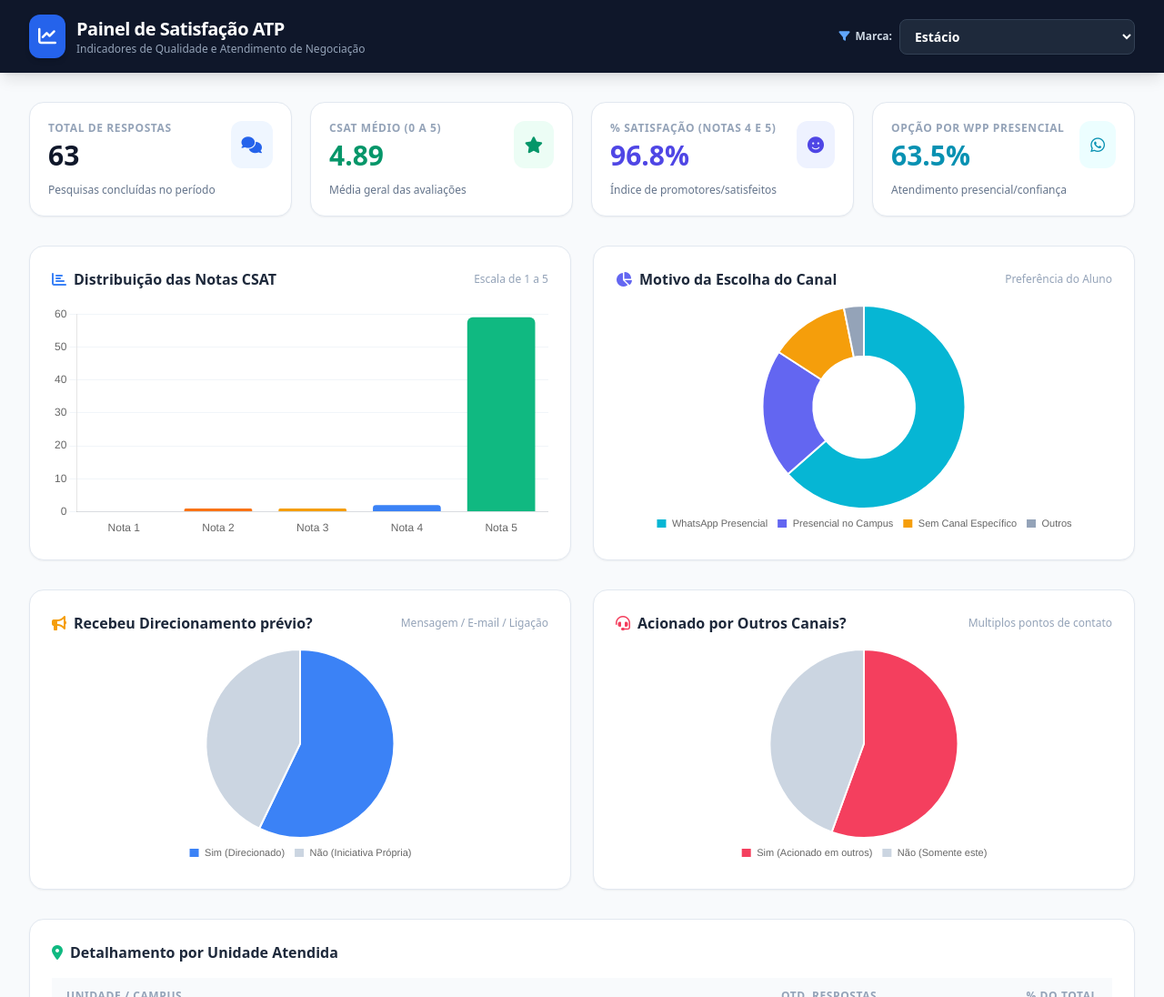
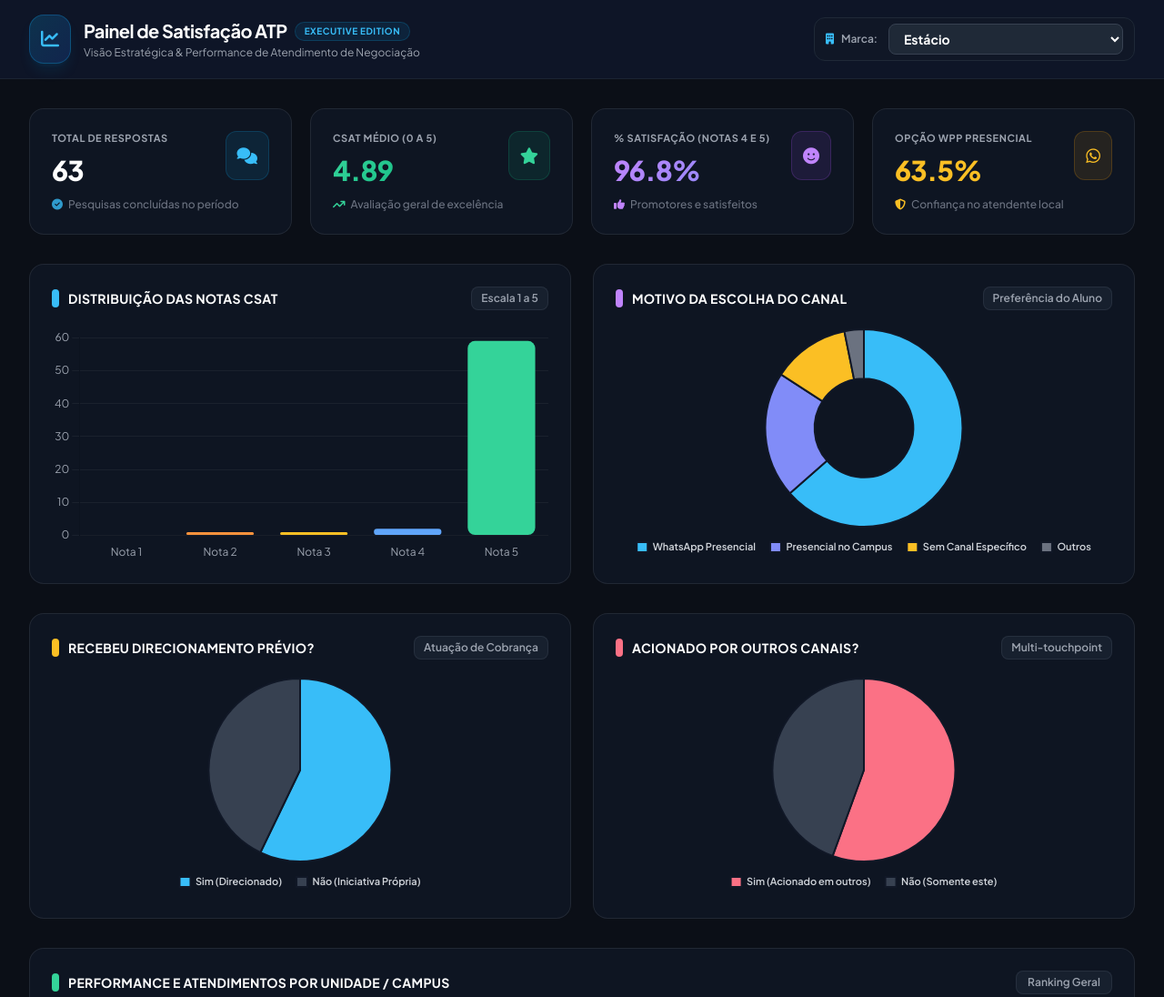
Before and after one commit to lfcoelho1982/dashboard-satisfacao, a plain HTML site: page index.html in a window 1280 px wide. Shown: the top 1096 px of the page at 91% size. Drawn offline with nearby package versions, Linux system fonts and the light colour scheme.

Commit message:
Update index.html

```diff
--- a/index.html
+++ b/index.html
@@ -1,191 +1,301 @@
 <!DOCTYPE html>
-<html lang="pt-BR">
+<html lang="pt-BR" class="dark">
 <head>
   <meta charset="UTF-8" />
   <meta name="viewport" content="width=device-width, initial-scale=1.0"/>
-  <title>Dashboard de Satisfação ATP - Estácio, Wyden & IDOMED</title>
+  <title>Dashboard de Satisfação ATP - Executive Dark Premium</title>
   <!-- Tailwind CSS -->
   <script src="https://cdn.tailwindcss.com"></script>
   <!-- Chart.js -->
   <script src="https://cdn.jsdelivr.net/npm/chart.js"></script>
   <!-- FontAwesome -->
   <link href="https://cdnjs.cloudflare.com/ajax/libs/font-awesome/6.4.0/css/all.min.css" rel="stylesheet" />
+  <!-- Google Fonts -->
+  <link rel="preconnect" href="https://fonts.googleapis.com">
+  <link rel="preconnect" href="https://fonts.gstatic.com" crossorigin>
+  <link href="https://fonts.googleapis.com/css2?family=Plus+Jakarta+Sans:wght@400;500;600;700;800&display=swap" rel="stylesheet">
+
+  <script>
+    tailwind.config = {
+      darkMode: 'class',
+      theme: {
+        extend: {
+          fontFamily: {
+            sans: ['"Plus Jakarta Sans"', 'sans-serif'],
+          },
+          colors: {
+            dark: {
+              bg: '#0B0F17',
+              card: '#111827',
+              border: '#1F2937',
+              header: '#0F172A',
+              hover: '#1E293B'
+            },
+            accent: {
+              blue: '#38BDF8',
+              emerald: '#34D399',
+              purple: '#A78BFA',
+              amber: '#FBBF24',
+              rose: '#FB7185'
+            }
+          }
+        }
+      }
+    }
+  </script>
+  <style>
+    body {
+      background-color: #0B0F17;
+      color: #F3F4F6;
+    }
+    .glass-card {
+      background: rgba(17, 24, 39, 0.75);
+      backdrop-filter: blur(12px);
+      border: 1px solid rgba(255, 255, 255, 0.08);
+    }
+    .glass-card:hover {
+      border-color: rgba(56, 189, 248, 0.3);
+      box-shadow: 0 10px 30px -10px rgba(0, 0, 0, 0.5);
+    }
+    .gradient-text-blue {
+      background: linear-gradient(135deg, #38BDF8 0%, #818CF8 100%);
+      -webkit-background-clip: text;
+      -webkit-text-fill-color: transparent;
+    }
+    .gradient-text-emerald {
+      background: linear-gradient(135deg, #34D399 0%, #10B981 100%);
+      -webkit-background-clip: text;
+      -webkit-text-fill-color: transparent;
+    }
+    .gradient-text-purple {
+      background: linear-gradient(135deg, #C084FC 0%, #818CF8 100%);
+      -webkit-background-clip: text;
+      -webkit-text-fill-color: transparent;
+    }
+    /* Custom Scrollbar */
+    ::-webkit-scrollbar {
+      width: 6px;
+      height: 6px;
+    }
+    ::-webkit-scrollbar-track {
+      background: #0B0F17;
+    }
+    ::-webkit-scrollbar-thumb {
+      background: #1F2937;
+      border-radius: 4px;
+    }
+    ::-webkit-scrollbar-thumb:hover {
+      background: #374151;
+    }
+  </style>
 </head>
-<body class="bg-slate-50 font-sans text-slate-800 antialiased">
-  <div class="min-h-screen flex flex-col">
-    <!-- Header -->
-    <header class="bg-slate-900 text-white shadow-lg sticky top-0 z-50">
+<body class="font-sans antialiased min-h-screen flex flex-col selection:bg-sky-500 selection:text-white">
+  <div class="flex-1 flex flex-col">
+    <!-- Executive Header -->
+    <header class="bg-dark-header/90 backdrop-blur-md border-b border-gray-800/80 sticky top-0 z-50">
       <div class="max-w-7xl mx-auto px-4 sm:px-6 lg:px-8 py-4 flex flex-col sm:flex-row justify-between items-center gap-4">
-        <div class="flex items-center gap-3">
-          <div class="p-2.5 bg-blue-600 rounded-xl shadow-md">
-            <i class="fa-solid fa-chart-line text-xl text-white"></i>
+
+        <div class="flex items-center gap-3.5">
+          <div class="p-3 bg-gradient-to-br from-sky-500/20 to-blue-600/20 rounded-2xl border border-sky-500/30 text-sky-400 shadow-lg shadow-sky-500/10">
+            <i class="fa-solid fa-chart-line text-xl"></i>
           </div>
           <div>
-            <h1 class="text-xl font-extrabold tracking-tight">Painel de Satisfação ATP</h1>
-            <p class="text-xs text-slate-400">Indicadores de Qualidade e Atendimento de Negociação</p>
+            <div class="flex items-center gap-2">
+              <h1 class="text-xl font-bold tracking-tight text-white">Painel de Satisfação ATP</h1>
+              <span class="px-2.5 py-0.5 text-[10px] font-bold tracking-wider uppercase rounded-full bg-sky-500/10 text-sky-400 border border-sky-500/20">Executive Edition</span>
+            </div>
+            <p class="text-xs text-gray-400 mt-0.5">Visão Estratégica & Performance de Atendimento de Negociação</p>
           </div>
         </div>
 
-        <!-- Seleção de Marca -->
-        <div class="flex items-center gap-2">
-          <label for="brandSelect" class="text-xs font-semibold text-slate-300 flex items-center gap-1.5">
-            <i class="fa-solid fa-filter text-blue-400"></i> Marca:
+        <!-- Marca Filter Dropdown -->
+        <div class="flex items-center gap-3 bg-gray-900/80 p-1.5 px-3 rounded-xl border border-gray-800">
+          <label for="brandSelect" class="text-xs font-semibold text-gray-400 flex items-center gap-2">
+            <i class="fa-solid fa-building text-sky-400"></i> Marca:
           </label>
-          <select id="brandSelect" onchange="updateDashboard()" class="bg-slate-800 text-white text-sm font-semibold rounded-lg px-3 py-2 border border-slate-700 focus:ring-2 focus:ring-blue-500 focus:outline-none shadow-sm cursor-pointer hover:bg-slate-750 transition">
+          <select id="brandSelect" onchange="updateDashboard()" class="bg-gray-800 text-white text-sm font-bold rounded-lg px-3 py-1.5 border border-gray-700 focus:ring-2 focus:ring-sky-500 focus:outline-none cursor-pointer hover:bg-gray-750 transition">
             <option value="ALL">Todas as Marcas (Consolidado)</option>
             <option value="ESTACIO" selected>Estácio</option>
             <option value="WYDEN">Wyden</option>
             <option value="IDOMED">IDOMED</option>
           </select>
         </div>
+
       </div>
     </header>
 
-    <!-- Main Content -->
+    <!-- Main Body -->
     <main class="flex-1 max-w-7xl w-full mx-auto px-4 sm:px-6 lg:px-8 py-8 space-y-8">
 
-      <!-- KPI Cards Header -->
+      <!-- Executive KPI Strip -->
       <div class="grid grid-cols-1 sm:grid-cols-2 lg:grid-cols-4 gap-5">
+
         <!-- KPI 1 -->
-        <div class="bg-white p-5 rounded-2xl shadow-sm border border-slate-200 hover:shadow-md transition">
+        <div class="glass-card p-6 rounded-2xl transition-all duration-300">
           <div class="flex justify-between items-start">
             <div>
-              <p class="text-xs font-bold text-slate-400 uppercase tracking-wider">Total de Respostas</p>
-              <h3 id="kpiTotal" class="text-3xl font-extrabold text-slate-900 mt-1">0</h3>
+              <p class="text-[11px] font-bold uppercase tracking-wider text-gray-400">Total de Respostas</p>
+              <h3 id="kpiTotal" class="text-3xl font-black text-white mt-2 tracking-tight">0</h3>
             </div>
-            <div class="p-3 bg-blue-50 text-blue-600 rounded-xl">
+            <div class="p-3 bg-sky-500/10 text-sky-400 rounded-xl border border-sky-500/20">
               <i class="fa-solid fa-comments text-lg"></i>
             </div>
           </div>
-          <p class="text-xs text-slate-500 mt-3 font-medium">Pesquisas concluídas no período</p>
+          <p class="text-xs text-gray-500 mt-3 font-medium flex items-center gap-1.5">
+            <i class="fa-solid fa-check-circle text-sky-400/80"></i> Pesquisas concluídas no período
+          </p>
         </div>
 
         <!-- KPI 2 -->
-        <div class="bg-white p-5 rounded-2xl shadow-sm border border-slate-200 hover:shadow-md transition">
+        <div class="glass-card p-6 rounded-2xl transition-all duration-300">
           <div class="flex justify-between items-start">
             <div>
-              <p class="text-xs font-bold text-slate-400 uppercase tracking-wider">CSAT Médio (0 a 5)</p>
-              <h3 id="kpiCsat" class="text-3xl font-extrabold text-emerald-600 mt-1">0.00</h3>
+              <p class="text-[11px] font-bold uppercase tracking-wider text-gray-400">CSAT Médio (0 a 5)</p>
+              <h3 id="kpiCsat" class="text-3xl font-black gradient-text-emerald mt-2 tracking-tight">0.00</h3>
             </div>
-            <div class="p-3 bg-emerald-50 text-emerald-600 rounded-xl">
+            <div class="p-3 bg-emerald-500/10 text-emerald-400 rounded-xl border border-emerald-500/20">
               <i class="fa-solid fa-star text-lg"></i>
             </div>
           </div>
-          <p class="text-xs text-slate-500 mt-3 font-medium">Média geral das avaliações</p>
+          <p class="text-xs text-gray-500 mt-3 font-medium flex items-center gap-1.5">
+            <i class="fa-solid fa-arrow-trend-up text-emerald-400"></i> Avaliação geral de excelência
+          </p>
         </div>
 
         <!-- KPI 3 -->
-        <div class="bg-white p-5 rounded-2xl shadow-sm border border-slate-200 hover:shadow-md transition">
+        <div class="glass-card p-6 rounded-2xl transition-all duration-300">
           <div class="flex justify-between items-start">
             <div>
-              <p class="text-xs font-bold text-slate-400 uppercase tracking-wider">% Satisfação (Notas 4 e 5)</p>
-              <h3 id="kpiPercent" class="text-3xl font-extrabold text-indigo-600 mt-1">0%</h3>
+              <p class="text-[11px] font-bold uppercase tracking-wider text-gray-400">% Satisfação (Notas 4 e 5)</p>
+              <h3 id="kpiPercent" class="text-3xl font-black gradient-text-purple mt-2 tracking-tight">0%</h3>
             </div>
-            <div class="p-3 bg-indigo-50 text-indigo-600 rounded-xl">
+            <div class="p-3 bg-purple-500/10 text-purple-400 rounded-xl border border-purple-500/20">
               <i class="fa-solid fa-face-smile text-lg"></i>
             </div>
           </div>
-          <p class="text-xs text-slate-500 mt-3 font-medium">Índice de promotores/satisfeitos</p>
+          <p class="text-xs text-gray-500 mt-3 font-medium flex items-center gap-1.5">
+            <i class="fa-solid fa-thumbs-up text-purple-400"></i> Promotores e satisfeitos
+          </p>
         </div>
 
         <!-- KPI 4 -->
-        <div class="bg-white p-5 rounded-2xl shadow-sm border border-slate-200 hover:shadow-md transition">
+        <div class="glass-card p-6 rounded-2xl transition-all duration-300">
           <div class="flex justify-between items-start">
             <div>
-              <p class="text-xs font-bold text-slate-400 uppercase tracking-wider">Opção por Wpp Presencial</p>
-              <h3 id="kpiWpp" class="text-3xl font-extrabold text-cyan-600 mt-1">0%</h3>
+              <p class="text-[11px] font-bold uppercase tracking-wider text-gray-400">Opção Wpp Presencial</p>
+              <h3 id="kpiWpp" class="text-3xl font-black text-amber-400 mt-2 tracking-tight">0%</h3>
             </div>
-            <div class="p-3 bg-cyan-50 text-cyan-600 rounded-xl">
+            <div class="p-3 bg-amber-500/10 text-amber-400 rounded-xl border border-amber-500/20">
               <i class="fa-brands fa-whatsapp text-lg"></i>
             </div>
           </div>
-          <p class="text-xs text-slate-500 mt-3 font-medium">Atendimento presencial/confiança</p>
+          <p class="text-xs text-gray-500 mt-3 font-medium flex items-center gap-1.5">
+            <i class="fa-solid fa-shield-halved text-amber-400"></i> Confiança no atendente local
+          </p>
         </div>
+
       </div>
 
-      <!-- Charts Section 1 -->
+      <!-- Main Charts Row 1 -->
       <div class="grid grid-cols-1 lg:grid-cols-2 gap-6">
+
         <!-- Chart 1: Distribuição CSAT -->
-        <div class="bg-white p-6 rounded-2xl shadow-sm border border-slate-200">
-          <div class="flex justify-between items-center mb-4">
-            <h2 class="text-base font-bold text-slate-800 flex items-center gap-2">
-              <i class="fa-solid fa-chart-bar text-blue-500"></i> Distribuição das Notas CSAT
-            </h2>
-            <span class="text-xs font-medium text-slate-400">Escala de 1 a 5</span>
+        <div class="glass-card p-6 rounded-2xl">
+          <div class="flex justify-between items-center mb-5">
+            <div class="flex items-center gap-2.5">
+              <div class="w-2 h-5 bg-sky-400 rounded-full"></div>
+              <h2 class="text-sm font-bold text-white tracking-wide uppercase">Distribuição das Notas CSAT</h2>
+            </div>
+            <span class="text-xs font-semibold text-gray-400 bg-gray-800/60 px-2.5 py-1 rounded-lg border border-gray-700/50">Escala 1 a 5</span>
           </div>
           <div class="h-64">
             <canvas id="chartCsat"></canvas>
           </div>
         </div>
 
-        <!-- Chart 2: Motivos de Escolha -->
-        <div class="bg-white p-6 rounded-2xl shadow-sm border border-slate-200">
-          <div class="flex justify-between items-center mb-4">
-            <h2 class="text-base font-bold text-slate-800 flex items-center gap-2">
-              <i class="fa-solid fa-pie-chart text-indigo-500"></i> Motivo da Escolha do Canal
-            </h2>
-            <span class="text-xs font-medium text-slate-400">Preferência do Aluno</span>
+        <!-- Chart 2: Motivos da Escolha -->
+        <div class="glass-card p-6 rounded-2xl">
+          <div class="flex justify-between items-center mb-5">
+            <div class="flex items-center gap-2.5">
+              <div class="w-2 h-5 bg-purple-400 rounded-full"></div>
+              <h2 class="text-sm font-bold text-white tracking-wide uppercase">Motivo da Escolha do Canal</h2>
+            </div>
+            <span class="text-xs font-semibold text-gray-400 bg-gray-800/60 px-2.5 py-1 rounded-lg border border-gray-700/50">Preferência do Aluno</span>
           </div>
           <div class="h-64">
             <canvas id="chartMotivos"></canvas>
           </div>
         </div>
+
       </div>
 
-      <!-- Charts Section 2 -->
+      <!-- Main Charts Row 2 -->
       <div class="grid grid-cols-1 lg:grid-cols-2 gap-6">
-        <!-- Chart 3: Direcionamento por Cobrança -->
-        <div class="bg-white p-6 rounded-2xl shadow-sm border border-slate-200">
-          <div class="flex justify-between items-center mb-4">
-            <h2 class="text-base font-bold text-slate-800 flex items-center gap-2">
-              <i class="fa-solid fa-bullhorn text-amber-500"></i> Recebeu Direcionamento prévio?
-            </h2>
-            <span class="text-xs font-medium text-slate-400">Mensagem / E-mail / Ligação</span>
+
+        <!-- Chart 3: Direcionado -->
+        <div class="glass-card p-6 rounded-2xl">
+          <div class="flex justify-between items-center mb-5">
+            <div class="flex items-center gap-2.5">
+              <div class="w-2 h-5 bg-amber-400 rounded-full"></div>
+              <h2 class="text-sm font-bold text-white tracking-wide uppercase">Recebeu Direcionamento Prévio?</h2>
+            </div>
+            <span class="text-xs font-semibold text-gray-400 bg-gray-800/60 px-2.5 py-1 rounded-lg border border-gray-700/50">Atuação de Cobrança</span>
           </div>
           <div class="h-60">
             <canvas id="chartDirecionado"></canvas>
           </div>
         </div>
 
-        <!-- Chart 4: Acionamento Outros Canais -->
-        <div class="bg-white p-6 rounded-2xl shadow-sm border border-slate-200">
-          <div class="flex justify-between items-center mb-4">
-            <h2 class="text-base font-bold text-slate-800 flex items-center gap-2">
-              <i class="fa-solid fa-headset text-rose-500"></i> Acionado por Outros Canais?
-            </h2>
-            <span class="text-xs font-medium text-slate-400">Multiplos pontos de contato</span>
+        <!-- Chart 4: Outros Canais -->
+        <div class="glass-card p-6 rounded-2xl">
+          <div class="flex justify-between items-center mb-5">
+            <div class="flex items-center gap-2.5">
+              <div class="w-2 h-5 bg-rose-400 rounded-full"></div>
+              <h2 class="text-sm font-bold text-white tracking-wide uppercase">Acionado por Outros Canais?</h2>
+            </div>
+            <span class="text-xs font-semibold text-gray-400 bg-gray-800/60 px-2.5 py-1 rounded-lg border border-gray-700/50">Multi-touchpoint</span>
           </div>
           <div class="h-60">
             <canvas id="chartOutros"></canvas>
           </div>
         </div>
+
       </div>
 
-      <!-- Unidades Table / Ranking -->
-      <div class="bg-white p-6 rounded-2xl shadow-sm border border-slate-200">
-        <h2 class="text-base font-bold text-slate-800 mb-4 flex items-center gap-2">
-          <i class="fa-solid fa-location-dot text-emerald-500"></i> Detalhamento por Unidade Atendida
-        </h2>
+      <!-- Ranking Unidades -->
+      <div class="glass-card p-6 rounded-2xl">
+        <div class="flex justify-between items-center mb-5">
+          <div class="flex items-center gap-2.5">
+            <div class="w-2 h-5 bg-emerald-400 rounded-full"></div>
+            <h2 class="text-sm font-bold text-white tracking-wide uppercase">Performance e Atendimentos por Unidade / Campus</h2>
+          </div>
+          <span class="text-xs font-semibold text-gray-400 bg-gray-800/60 px-3 py-1 rounded-lg border border-gray-700/50">Ranking Geral</span>
+        </div>
+
         <div class="overflow-x-auto">
           <table class="w-full text-left border-collapse">
             <thead>
-              <tr class="border-b border-slate-200 text-xs font-bold text-slate-400 uppercase tracking-wider bg-slate-50">
-                <th class="py-3 px-4">Unidade / Campus</th>
-                <th class="py-3 px-4 text-right">Qtd. Respostas</th>
-                <th class="py-3 px-4 text-right">% do Total</th>
+              <tr class="border-b border-gray-800 text-[11px] font-bold text-gray-400 uppercase tracking-wider bg-gray-900/50">
+                <th class="py-3.5 px-4 rounded-l-xl">Unidade / Campus</th>
+                <th class="py-3.5 px-4 text-right">Qtd. Respostas</th>
+                <th class="py-3.5 px-4 text-right rounded-r-xl">% do Volume</th>
               </tr>
             </thead>
-            <tbody id="unidadesTable" class="divide-y divide-slate-100 text-sm text-slate-700 font-medium">
+            <tbody id="unidadesTable" class="divide-y divide-gray-800/60 text-sm font-medium">
               <!-- Injected by JavaScript -->
             </tbody>
           </table>
         </div>
       </div>
+
     </main>
 
-    <!-- Footer -->
-    <footer class="bg-white border-t border-slate-200 py-4 text-center text-xs text-slate-500">
-      <p>Dashboard de Satisfação ATP &copy; 2026 - Atualizado com dados recentes (Estácio, Wyden & IDOMED)</p>
+    <!-- Executive Footer -->
+    <footer class="bg-dark-header border-t border-gray-800/80 py-4 text-center text-xs text-gray-500">
+      <div class="max-w-7xl mx-auto px-4 flex flex-col sm:flex-row justify-between items-center gap-2">
+        <p>Dashboard Executive Dark Premium &copy; 2026 - Projeto ATP (Estácio, Wyden & IDOMED)</p>
+        <p class="text-gray-600 flex items-center gap-1.5"><i class="fa-solid fa-lock text-sky-500/70"></i> Relatório Diretoria</p>
+      </div>
     </footer>
   </div>
 
@@ -251,6 +361,10 @@
 
     let chartCsat, chartMotivos, chartDirecionado, chartOutros;
 
+    // Dark theme default Chart.js defaults
+    Chart.defaults.color = '#9CA3AF';
+    Chart.defaults.font.family = '"Plus Jakarta Sans", sans-serif';
+
     function initCharts() {
       // Chart 1: CSAT
       const ctx1 = document.getElementById('chartCsat').getContext('2d');
@@ -261,15 +375,26 @@
           datasets: [{
             label: 'Avaliações',
             data: [],
-            backgroundColor: ['#ef4444', '#f97316', '#f59e0b', '#3b82f6', '#10b981'],
-            borderRadius: 6
+            backgroundColor: ['#F87171', '#FB923C', '#FBBF24', '#60A5FA', '#34D399'],
+            borderRadius: 8,
+            borderSkipped: false
           }]
         },
         options: {
           responsive: true,
           maintainAspectRatio: false,
           plugins: { legend: { display: false } },
-          scales: { y: { beginAtZero: true, grid: { color: '#f1f5f9' } }, x: { grid: { display: false } } }
+          scales: {
+            y: {
+              beginAtZero: true,
+              grid: { color: 'rgba(255, 255, 255, 0.05)' },
+              ticks: { color: '#9CA3AF' }
+            },
+            x: {
+              grid: { display: false },
+              ticks: { color: '#9CA3AF' }
+            }
+          }
         }
       });
 
@@ -281,15 +406,20 @@
           labels: ['WhatsApp Presencial', 'Presencial no Campus', 'Sem Canal Específico', 'Outros'],
           datasets: [{
             data: [],
-            backgroundColor: ['#06b6d4', '#6366f1', '#f59e0b', '#94a3b8'],
+            backgroundColor: ['#38BDF8', '#818CF8', '#FBBF24', '#6B7280'],
             borderWidth: 2,
-            borderColor: '#ffffff'
+            borderColor: '#111827'
           }]
         },
         options: {
           responsive: true,
           maintainAspectRatio: false,
-          plugins: { legend: { position: 'bottom', labels: { boxWidth: 12, font: { size: 11 } } } }
+          plugins: {
+            legend: {
+              position: 'bottom',
+              labels: { boxWidth: 12, padding: 16, color: '#D1D5DB', font: { size: 11, weight: 600 } }
+            }
+          }
         }
       });
 
@@ -301,13 +431,20 @@
           labels: ['Sim (Direcionado)', 'Não (Iniciativa Própria)'],
           datasets: [{
             data: [],
-            backgroundColor: ['#3b82f6', '#cbd5e1']
+            backgroundColor: ['#38BDF8', '#374151'],
+            borderWidth: 2,
+            borderColor: '#111827'
           }]
         },
         options: {
           responsive: true,
           maintainAspectRatio: false,
-          plugins: { legend: { position: 'bottom', labels: { boxWidth: 12, font: { size: 11 } } } }
+          plugins: {
+            legend: {
+              position: 'bottom',
+              labels: { boxWidth: 12, padding: 16, color: '#D1D5DB', font: { size: 11, weight: 600 } }
+            }
+          }
         }
       });
 
@@ -319,13 +456,20 @@
           labels: ['Sim (Acionado em outros)', 'Não (Somente este)'],
           datasets: [{
             data: [],
-            backgroundColor: ['#f43f5e', '#cbd5e1']
+            backgroundColor: ['#FB7185', '#374151'],
+            borderWidth: 2,
+            borderColor: '#111827'
           }]
         },
         options: {
           responsive: true,
           maintainAspectRatio: false,
-          plugins: { legend: { position: 'bottom', labels: { boxWidth: 12, font: { size: 11 } } } }
+          plugins: {
+            legend: {
+              position: 'bottom',
+              labels: { boxWidth: 12, padding: 16, color: '#D1D5DB', font: { size: 11, weight: 600 } }
+            }
+          }
         }
       });
 
@@ -401,16 +545,18 @@
       const sortedUnidades = Object.entries(unidadesObj).sort((a, b) => b[1] - a[1]);
 
       if (sortedUnidades.length === 0) {
-        tbody.innerHTML = '<tr><td colspan="3" class="py-4 text-center text-slate-400">Nenhuma unidade registrada.</td></tr>';
+        tbody.innerHTML = '<tr><td colspan="3" class="py-6 text-center text-gray-500">Nenhuma unidade registrada para esta seleção.</td></tr>';
       } else {
         sortedUnidades.forEach(([unidade, count]) => {
           const pct = total > 0 ? ((count / total) * 100).toFixed(1) : '0.0';
           const row = document.createElement('tr');
-          row.className = 'hover:bg-slate-50 transition';
+          row.className = 'hover:bg-gray-800/40 transition duration-150';
           row.innerHTML = `
-            <td class="py-3 px-4 text-slate-800 font-semibold">${unidade}</td>
-            <td class="py-3 px-4 text-right font-bold text-slate-900">${count}</td>
-            <td class="py-3 px-4 text-right text-slate-500">${pct}%</td>
+            <td class="py-3.5 px-4 text-gray-200 font-semibold flex items-center gap-2">
+              <span class="w-1.5 h-1.5 rounded-full bg-sky-400"></span> ${unidade}
+            </td>
+            <td class="py-3.5 px-4 text-right font-bold text-white">${count}</td>
+            <td class="py-3.5 px-4 text-right text-gray-400 font-medium">${pct}%</td>
           `;
           tbody.appendChild(row);
         });
```
